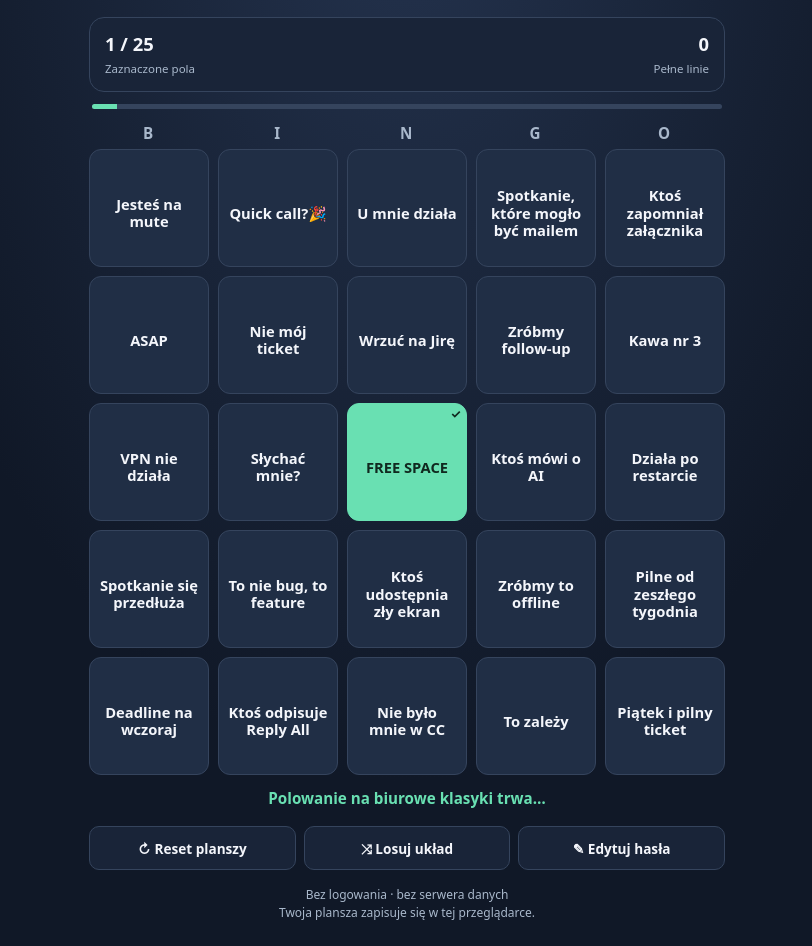
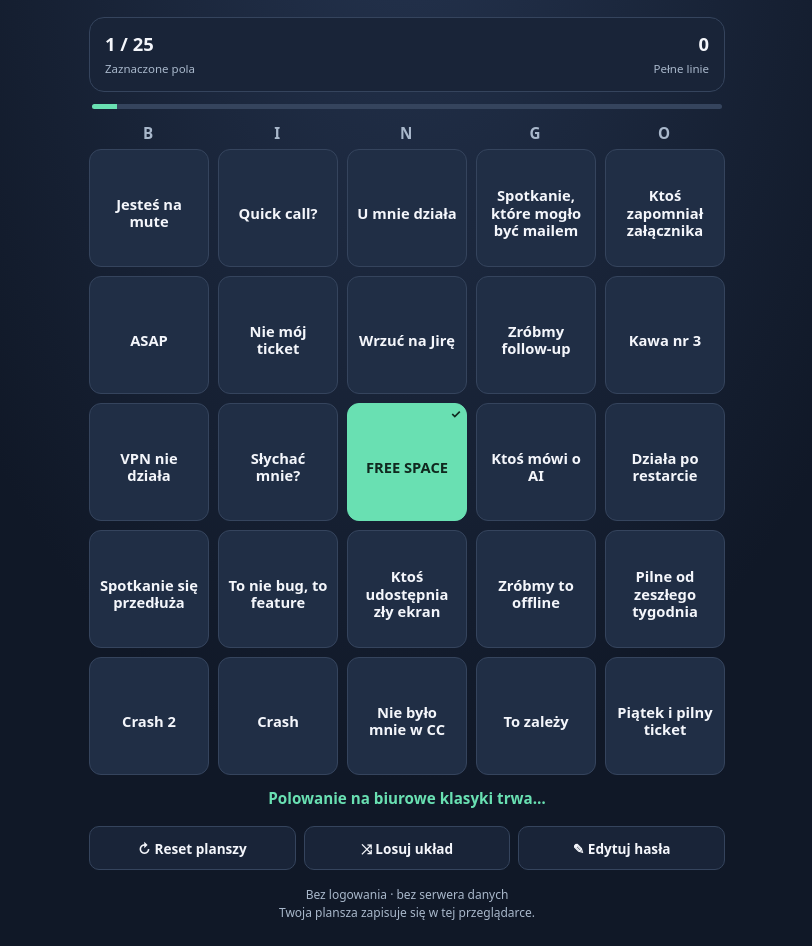
Before and after one commit to rhumianek/officebingo, a plain HTML site: page index.html in a window 1280 px wide. Shown: the part 142-1088 px from the top of the page, without its empty margins (233-1045 px from the left). Drawn offline with Linux system fonts and the light colour scheme.

Commit message:
Update index.html

```diff
--- a/index.html
+++ b/index.html
@@ -24,11 +24,11 @@
 <script>
 'use strict';
 const DEFAULT_PHRASES = [
-  'Jesteś na mute', 'Quick call?🎉', 'U mnie działa', 'Spotkanie, które mogło być mailem', 'Ktoś zapomniał załącznika',
+  'Jesteś na mute', 'Quick call?', 'U mnie działa', 'Spotkanie, które mogło być mailem', 'Ktoś zapomniał załącznika',
   'ASAP', 'Nie mój ticket', 'Wrzuć na Jirę', 'Zróbmy follow-up', 'Kawa nr 3',
   'VPN nie działa', 'Słychać mnie?', 'Ktoś mówi o AI', 'Działa po restarcie',
   'Spotkanie się przedłuża', 'To nie bug, to feature', 'Ktoś udostępnia zły ekran', 'Zróbmy to offline', 'Pilne od zeszłego tygodnia',
-  'Deadline na wczoraj', 'Ktoś odpisuje Reply All', 'Nie było mnie w CC', 'To zależy', 'Piątek i pilny ticket'
+  'Crash 2', 'Crash', 'Nie było mnie w CC', 'To zależy', 'Piątek i pilny ticket'
 ];
 const KEY='office-bingo-v1';
 const FREE=12;
```
